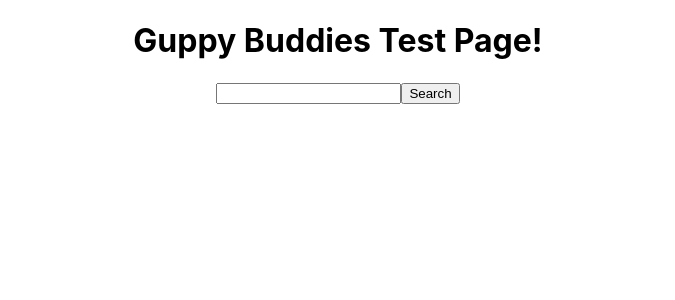
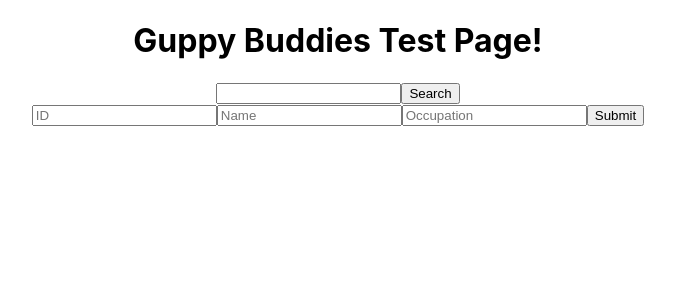
Before and after one commit to The-Guppy-Buddies/Pomodory, a React (Create React App) app in the folder frontend/pomodory-web/: page / in a window 1280 px wide. Shown: the top 300 px of the page, without its empty margins (302-977 px from the left). Built offline with nearby package versions, Linux system fonts and the light colour scheme.

Commit message:
Add creation method
Co-Authored-By: Nhi Nguyen <conniewongntn@gmail.com>
Co-Authored-By: kendrickofmars <57419700+kendrickofmars@users.noreply.github.com>

```diff
--- a/frontend/pomodory-web/src/App.js
+++ b/frontend/pomodory-web/src/App.js
@@ -21,6 +21,12 @@ function App() {
             <h1>Guppy Buddies Test Page!</h1>
             <input id="id_inp" type="text" onChange={handleId}></input>
             <button className="btn btn-primary" onClick={() => search(id)}>Search</button>
+            <form action="https://Pomodory-1.guppy-buddies.repl.co/collection/create" method="post">
+                <input name="Member ID" type="text" placeholder='ID'></input>
+                <input name="name" type="text" placeholder='Name'></input>
+                <input name="occupation" type="text" placeholder='Occupation'></input>
+                <button type="submit">Submit</button>
+            </form>
             <Member curMember={member}/>
         </div>
     );
```
